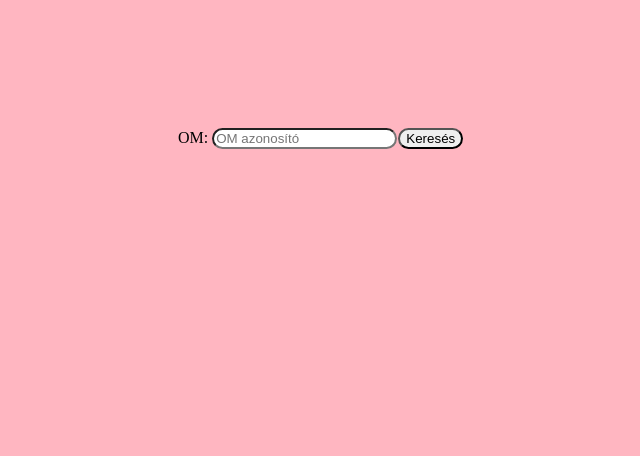
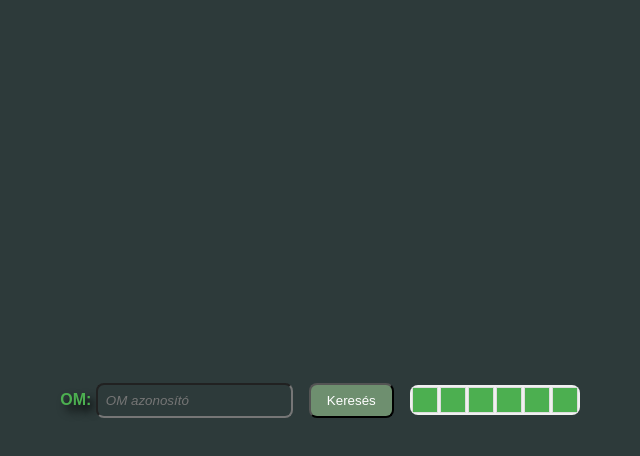
Before and after one commit to csndgy/jskifirxd, a plain HTML site: page index.html in a window 1280 px wide. Shown: the whole page, without its empty margins (320-960 px from the left). Drawn offline with Linux system fonts and the light colour scheme.

Commit message:
Add files via upload
itthon plusz

```diff
--- a/index.html
+++ b/index.html
@@ -9,14 +9,23 @@
 </head>
 <body>
     <div>
-        <span>OM:</span>
+        <span id="szoveg">OM:</span>
         <input type="text" id="omInput" placeholder="OM azonosító">
     </div>
     <div>
         <button id="btnKereses" onclick="Keres()">Keresés</button>
     </div>
-    <div>
-
+    <div class="tablazatDiv">
+        <table id="tablazat">
+            <tr>
+                <th id="OM"></th>
+                <th id="Nev"></th>
+                <th id="Email"></th>
+                <th id="Lakcim"></th>
+                <th id="Matek"></th>
+                <th id="Magyar"></th>
+            </tr>
+        </table>
     </div>
 
 </body>
--- a/script.js
+++ b/script.js
@@ -188,16 +188,38 @@ var adatok = [
 
 
       if (regex.test(keresesErteke)) {
-          //alert("Match found!");
           if (keresesErteke.length == 11) {
 
-            //beolvas
+            var foundData = adatok.find(function (item) {
+              return item.OM_Azonosito === keresesErteke;
+          });
 
+          if (foundData) {
+              // Populate the table with the found data
+              var table = document.getElementById("tablazat");
+              table.innerHTML = "<tr><th>OM</th><th>Név</th><th>Email</th><th>Lakcim</th><th>Matek</th><th>Magyar</th></tr>";
+              var row = table.insertRow(1);
+              var cell1 = row.insertCell(0);
+              var cell2 = row.insertCell(1);
+              var cell3 = row.insertCell(2);
+              var cell4 = row.insertCell(3);
+              var cell5 = row.insertCell(4);
+              var cell6 = row.insertCell(5);
+              cell1.innerHTML = foundData.OM_Azonosito;
+              cell2.innerHTML = foundData.Neve;
+              cell3.innerHTML = foundData.Email;
+              cell4.innerHTML = foundData.ErtesitesiCime;
+              cell5.innerHTML = foundData.Matematika;
+              cell6.innerHTML = foundData.Magyar;
+
+              alert("Sikeres találat!")
           }
+          else{alert("Nem található ilyen OM azonosító")}
+        }
           else {
-              alert("Nem 11");
+              alert("Nem 11 szám szerepel a keresési mezőben.");
           }
       } else {
-          alert("Nem szám");
+          alert("Nem szám vagy tartalmaz karaktert is.",);
       }
   }
--- a/style.css
+++ b/style.css
@@ -1,14 +1,67 @@
-#btnKereses{
-    margin-left:1.8%;
-    border-radius: 15rem;
-}
-body{
-    background-color: lightpink;
+body {
+    background-color: #2d3a3a; /* Updated background color 2d3a3a*/
+    color: black; /* Text color */
+    font-family: Arial, sans-serif; /* Use a common font for better readability */
+    display: flex;
     justify-content: center;
-    display: flex;
-    margin-top: 8rem;
+    align-items: center;
+    height: 100vh;
+    margin: 0; /* Remove default body margin */
 }
 
-#omInput{
-    border-radius: 25rem;
+#szoveg{
+    color: #4CAF50;
+    text-shadow: 6px 6px 10px black;
+    font-weight: bold;
 }
+
+#btnKereses {
+
+    border-radius: 0.5rem; /* Adjusted border radius */
+    padding: 8px 16px; /* Added padding for better button appearance */
+    background-color: #6e8f6f; /* Button background color */
+    color: white; /* Button text color */
+    cursor: pointer;
+    margin-left: 1rem;
+}
+
+#omInput {
+    border-radius: 0.5rem;
+    margin-left: 0;
+    padding: 8px;
+    background-color: #2d3a3a; /* Input background color */
+    color: #fff; /* Input text color */
+}
+
+#omInput::placeholder{
+    font-style: italic;
+}
+
+#tablazat {
+    width: 80%; /* Adjusted table width */
+    margin-top: 0px;
+    margin-left: 1rem;
+    background-color: #f0f0f0;
+    border-radius: 0.5rem;
+    overflow: hidden; /* Hide overflow for better appearance */
+}
+
+#tablazat th, #tablazat td {
+    border: 1px solid #dddddd;
+    padding: 12px;
+    text-align: left;
+}
+
+#tablazat th {
+    background-color: #4CAF50;
+    color: white;
+}
+
+#tablazat tr {
+    background-color: #ffffff;
+    transition: background-color 0.3s ease;
+}
+
+#tablazat tr:hover {
+    background-color: #f2f2f2;
+}
```
